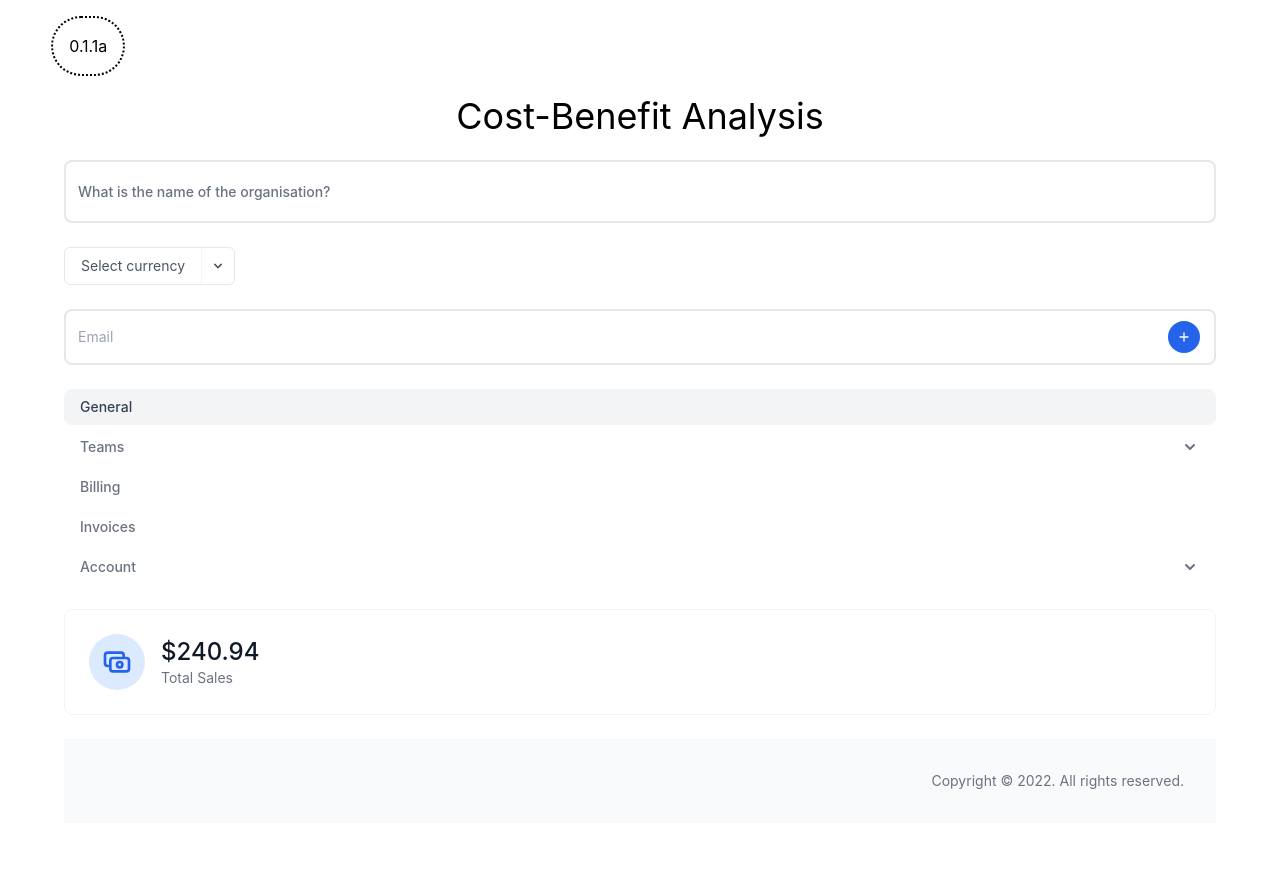
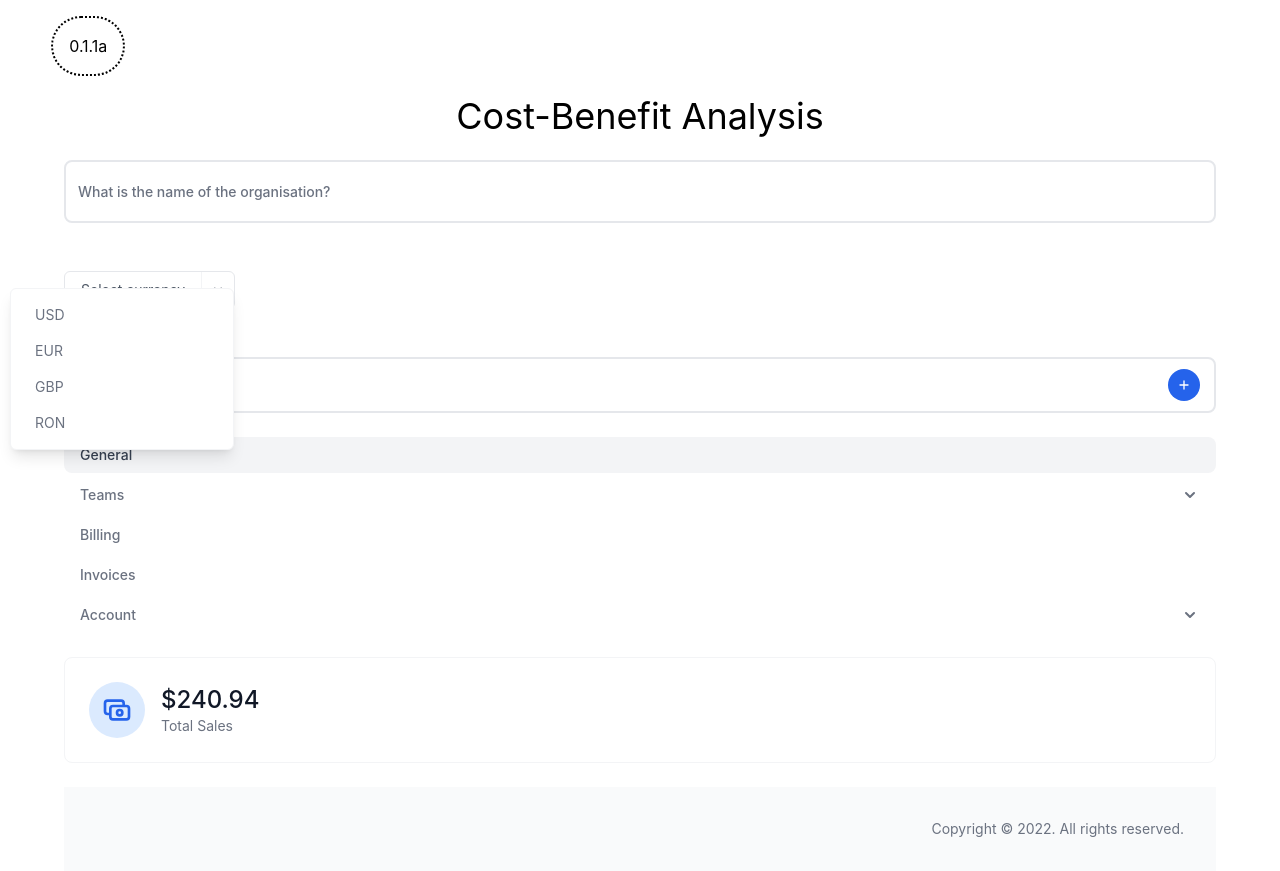
Before and after one commit to dfxe/c-b-analysis-expert, a Next.js app: page / in a window 1280 px wide. Before the commit the page ends 823 px from the top, so only its background shows below. Built offline with nearby package versions, Linux system fonts and the light colour scheme.

Commit message:
Fix form hydration issue

```diff
--- a/components/survey/CurrencySelect.tsx
+++ b/components/survey/CurrencySelect.tsx
@@ -3,6 +3,7 @@ import { nanoid } from "nanoid";
 import { useDetails } from "../contexts/DetailsProvider";
 export default function CurrencySelect() {
   const details = useDetails();
+  //const [showDropdown, setShowDropdown] = React.useState(true);
   const currencies = [
     {
       value: "USD",
@@ -28,15 +29,12 @@ export default function CurrencySelect() {
       nextCurrency: event.target.value,
     });
   };
+
   return (
-    <div>
     <div className="inline-flex items-stretch bg-white border rounded-md">
-        <a
-          href="/edit"
-          className="px-4 py-2 text-sm text-gray-600 hover:text-gray-700 hover:bg-gray-50 rounded-l-md"
-        >
+      <p className="px-4 py-2 text-sm text-gray-600 hover:text-gray-700 hover:bg-gray-50 rounded-l-md">
         Select currency
-        </a>
+      </p>
 
       <div className="relative">
         <button
@@ -57,49 +55,23 @@ export default function CurrencySelect() {
           </svg>
         </button>
 
-          <div
-            hidden
+        <button
           className="absolute right-0 z-10 w-56 mt-4 bg-white border border-gray-100 shadow-lg origin-top-right rounded-md"
           role="menu"
         >
           <div className="p-2">
-              {currencies.map((item, i) => (
-                <a
-                  key={item.label}
-                  href="#"
+            {currencies.map((item) => (
+              <input
+                type={"button"}
+                onClick={(e) => handleChange(e)}
+                key={nanoid()}
                 className="block px-4 py-2 text-sm text-gray-500 rounded-lg hover:bg-gray-50 hover:text-gray-700"
                 role="menuitem"
-                >
-                  {item.label}
-                </a>
+                value={item.label}
+              />
             ))}
-
-              <form method="POST" action="#">
-                <button
-                  type="submit"
-                  className="flex items-center w-full px-4 py-2 text-sm text-red-700 rounded-lg gap-2 hover:bg-red-50"
-                  role="menuitem"
-                >
-                  <svg
-                    xmlns="http://www.w3.org/2000/svg"
-                    className="w-4 h-4"
-                    fill="none"
-                    viewBox="0 0 24 24"
-                    stroke="currentColor"
-                    strokeWidth="2"
-                  >
-                    <path
-                      strokeLinecap="round"
-                      strokeLinejoin="round"
-                      d="M19 7l-.867 12.142A2 2 0 0116.138 21H7.862a2 2 0 01-1.995-1.858L5 7m5 4v6m4-6v6m1-10V4a1 1 0 00-1-1h-4a1 1 0 00-1 1v3M4 7h16"
-                    />
-                  </svg>
-                  Delete Product
+          </div>
         </button>
-              </form>
-            </div>
-          </div>
-        </div>
       </div>
     </div>
   );
--- a/components/survey/Survey.tsx
+++ b/components/survey/Survey.tsx
@@ -17,7 +17,7 @@ const Survey = () => {
           key={"C4i4MsLt8kp80bztULT6-"}
           question="What is the name of the organisation?"
         />
-        <CurrencySelect key={"oUg-UxeEv20zib1QKiL3L"} />
+        <CurrencySelect />
 
         <InputAdd></InputAdd>
         <InputAddAccordion></InputAddAccordion>
```
Lines whose indentation alone changed are shown as unchanged.
